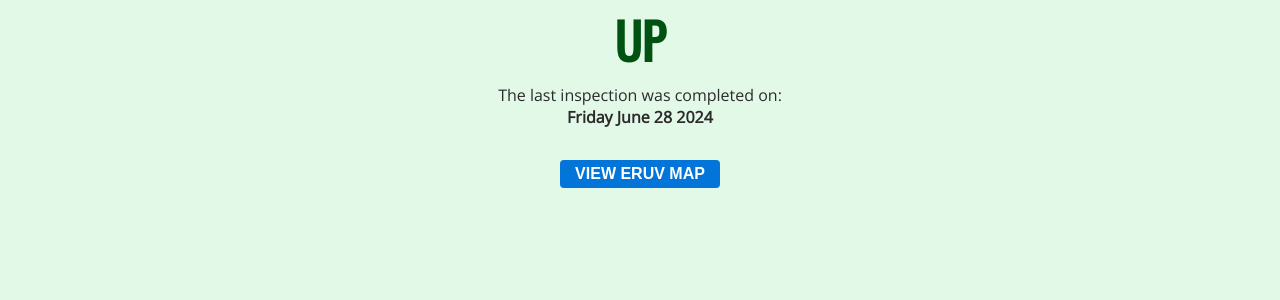
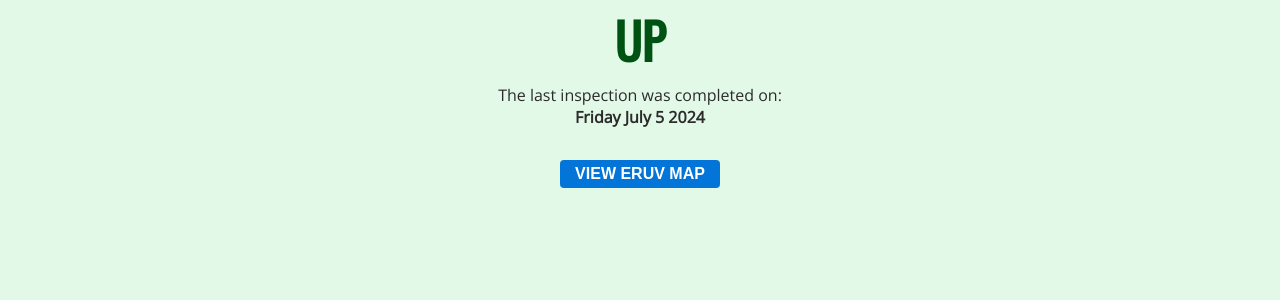
Before and after one commit to MisterGlass/eiruv, a Jekyll site: the page built from docs/index.md, in a window 1280 px wide. Shown: the part 132-432 px from the top of the page. Built offline with Jekyll 4.4.1, drawn with Linux system fonts in a browser that asks for light colours; our own code applies the rules of GitHub Pages for plain Markdown files.

Commit message:
Update eruv_status.yml

```diff
--- a/docs/_data/eruv_status.yml
+++ b/docs/_data/eruv_status.yml
@@ -1,3 +1,3 @@
 status: "Up"
-date: "Friday June 28 2024"
+date: "Friday July 5 2024"
 details: ""
```
